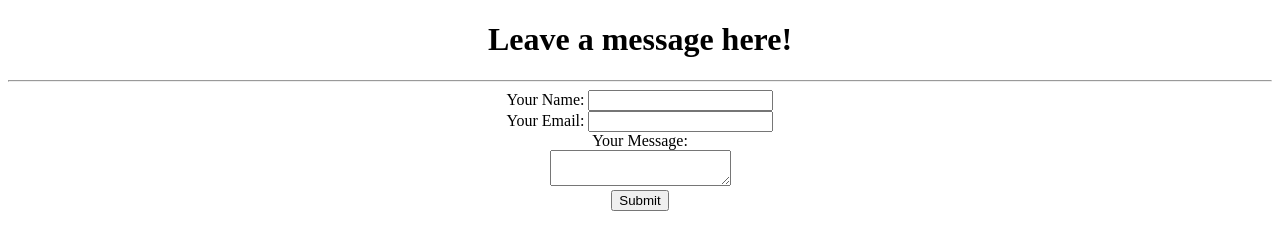
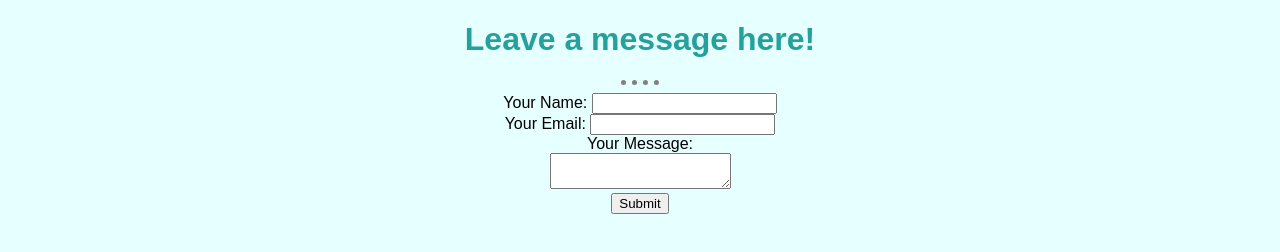
Before and after one commit to sakibalibhat/cv, a plain HTML site: page contact.html in a window 1280 px wide. Drawn offline with Linux system fonts and the light colour scheme.

Commit message:
Updated CSS

```diff
--- a/contact.html
+++ b/contact.html
@@ -1,8 +1,12 @@
 <!DOCTYPE html>
 <html lang="en">
 <head>
+
     <meta charset="UTF-8">
     <title>Sakib's Personal Site</title>
+<link rel="stylesheet" href="style.css">
+</head>
+    <body>
     <center><h1>Leave a message here!</h1></center>
     <hr>
    <center> <form action="mailto:bhatsakibali@gmail.com",method="post" enctype="text/plain">
@@ -16,10 +20,5 @@
     </form></center>
 
 
-
-</ul>
-</head>
-<body>
-
 </body>
 </html>
```
